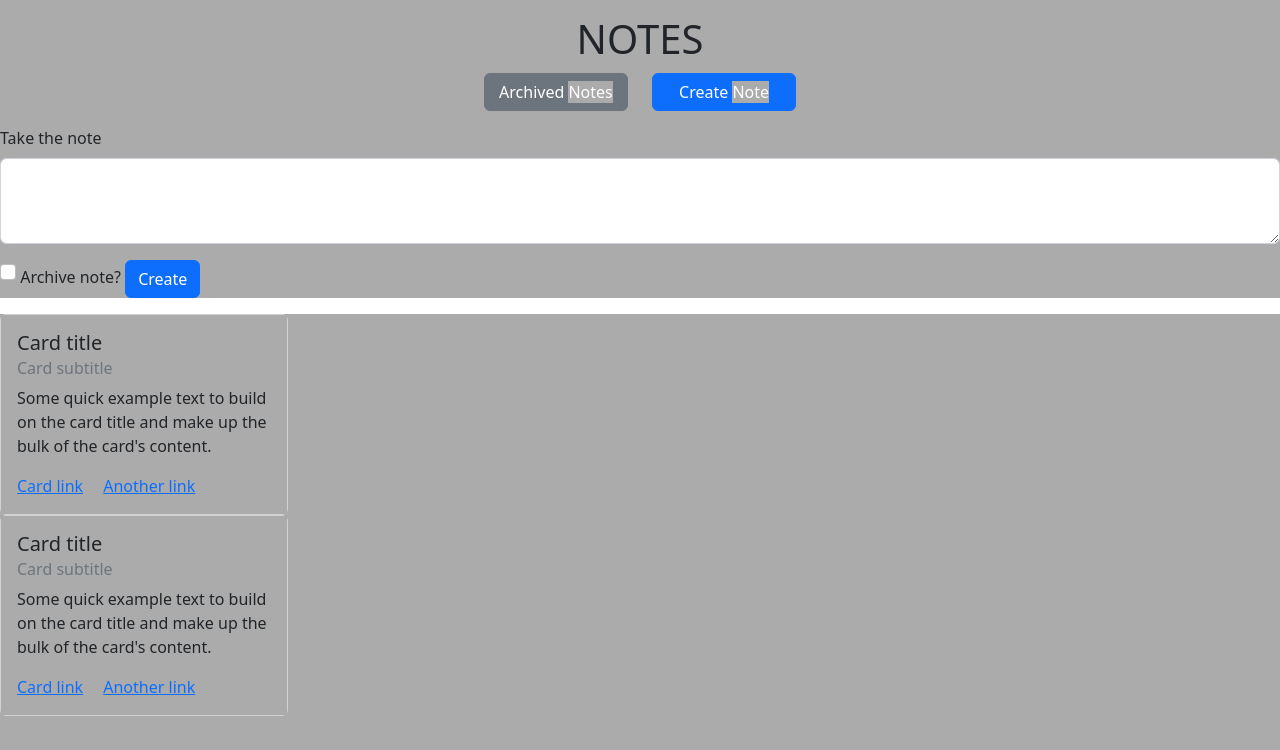
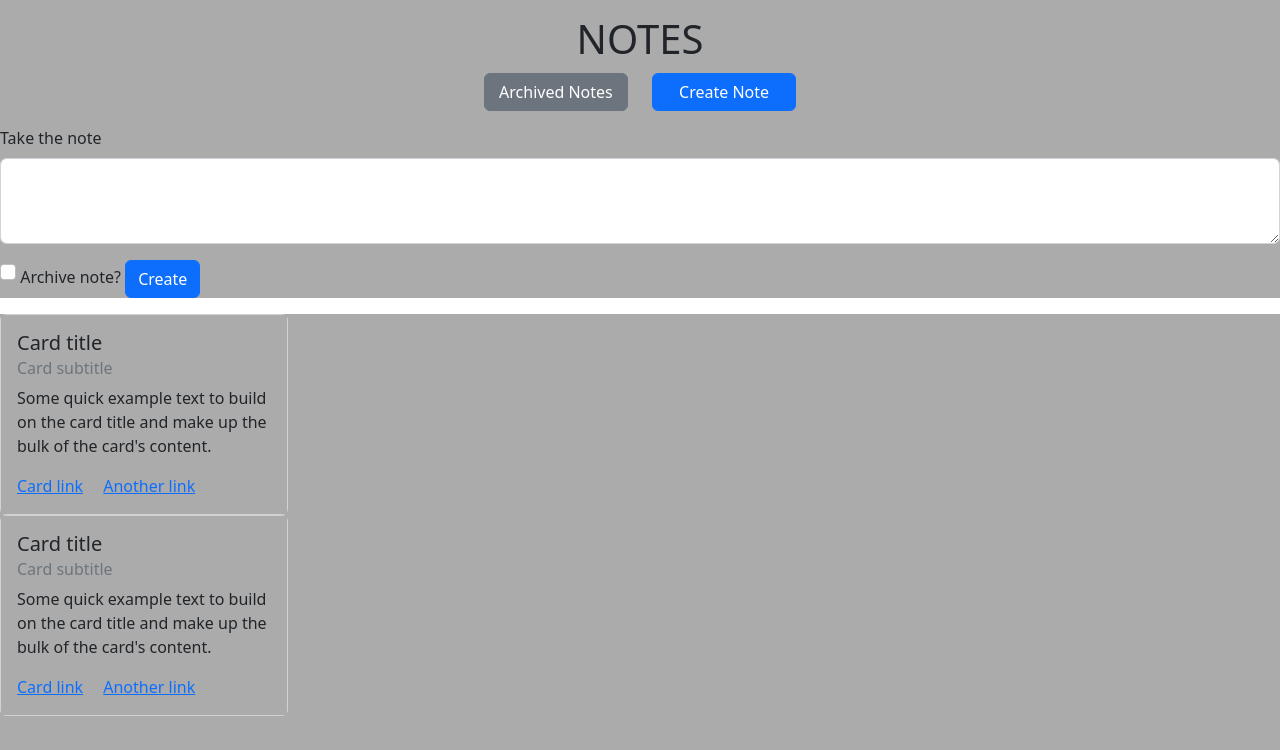
Before and after one commit to tineojf/backend, a website: page index.html in a window 1280 px wide. Drawn offline with nearby package versions, Linux system fonts and the light colour scheme.

Commit message:
Update button text in index.html

```diff
--- a/index.html
+++ b/index.html
@@ -19,10 +19,10 @@
       <h1>Notes</h1>
       <div>
         <button type="button" class="btn btn-secondary btn-archived">
-          Archived <span class="text-hidden">Notes</span>
+          Archived Notes
         </button>
         <button type="button" class="btn btn-primary btn-create">
-          Create <span class="text-hidden">Note</span>
+          Create Note
         </button>
       </div>
     </header>
```
